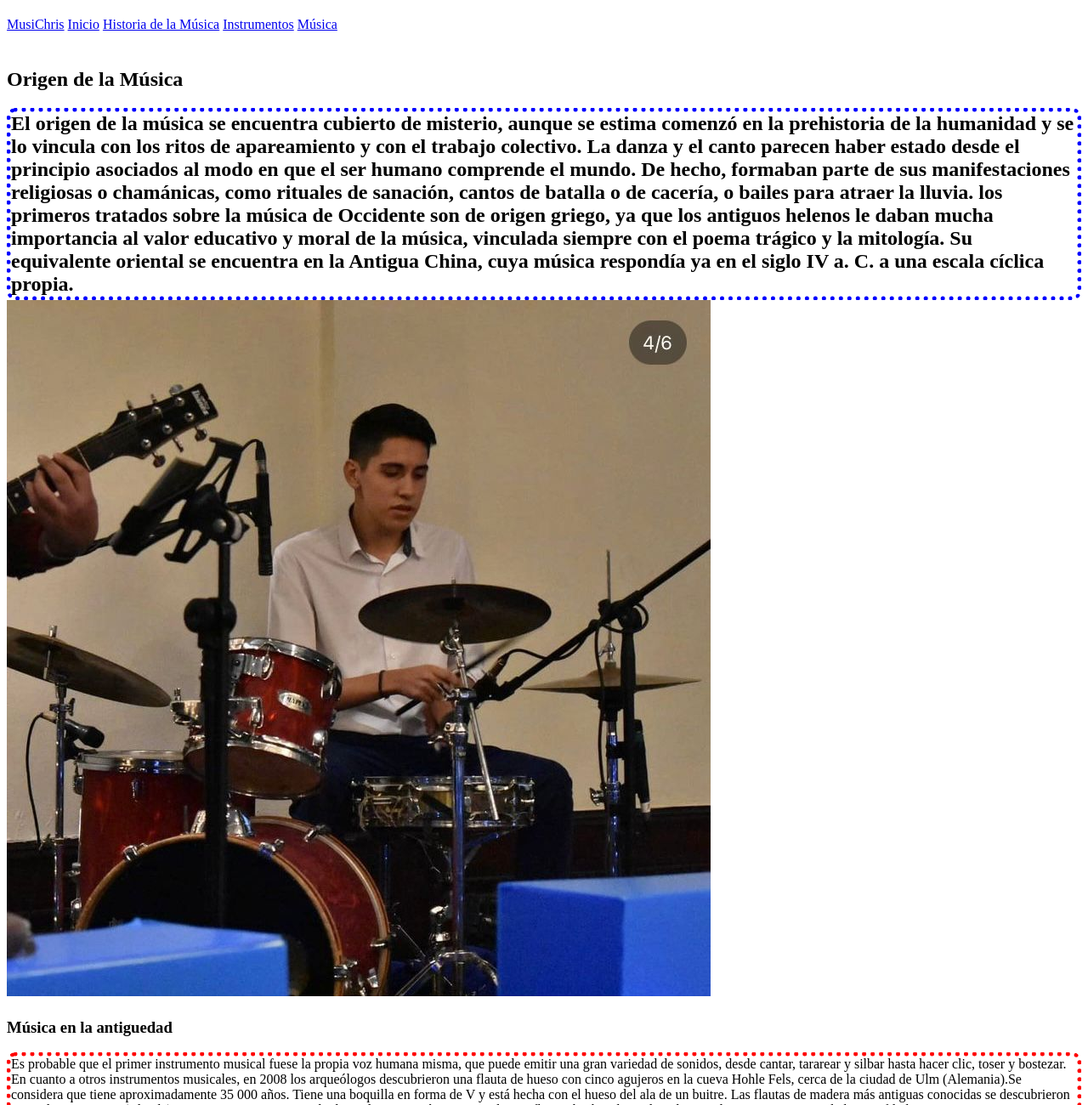
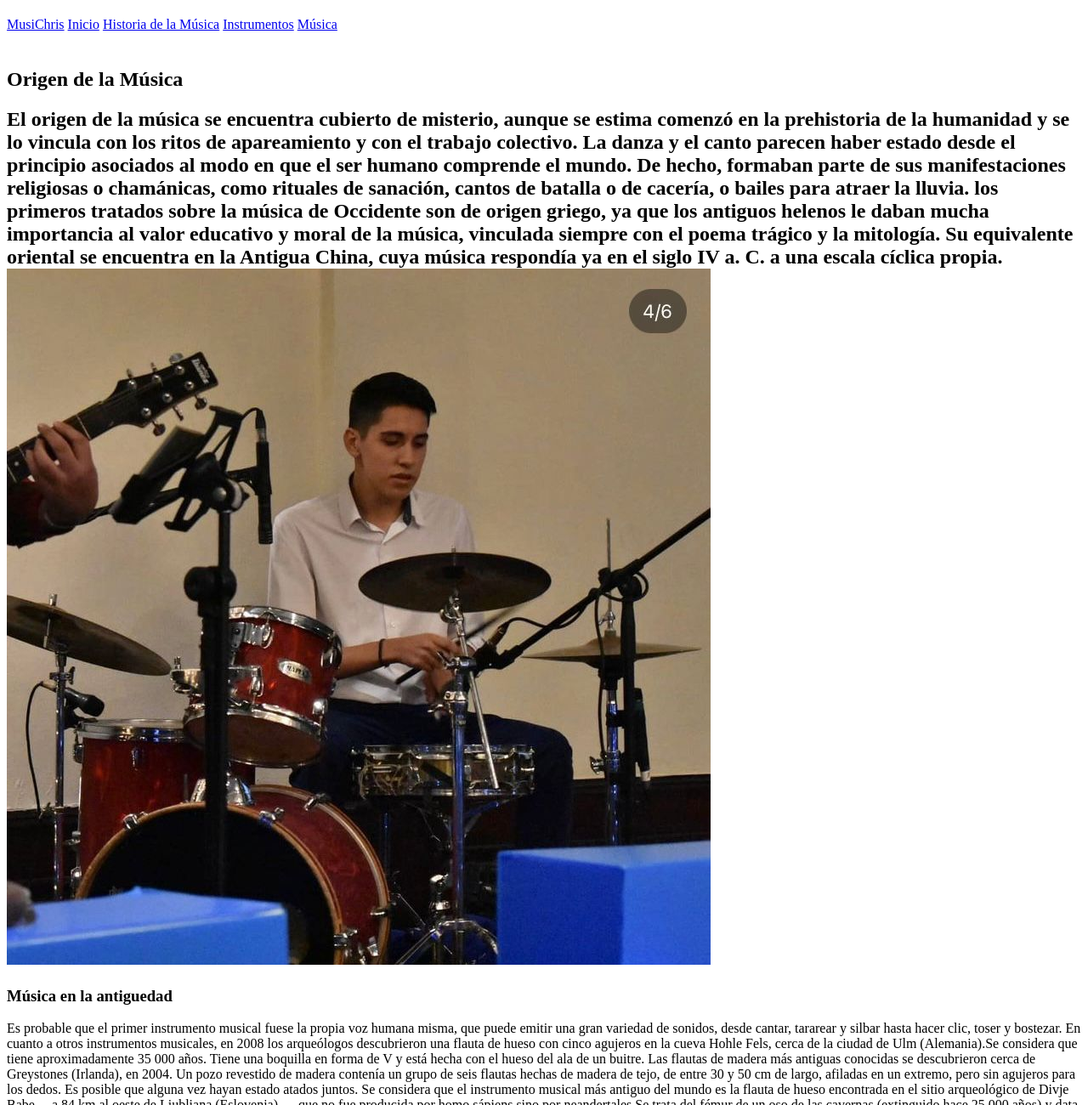
Before and after one commit to Chris09100/MusiChris, a plain HTML site: page historia.html in a window 1280 px wide. Shown: the part 60-1360 px from the top of the page at 85% size. Drawn offline with Linux system fonts and the light colour scheme; files whose address does not match are found by name.

Commit message:
historias

```diff
--- a/historia.html
+++ b/historia.html
@@ -14,13 +14,13 @@
     <a tabindex="6" href="musica.html">Música</a>
     <marquee>MusiChris la web de la Música</marquee>
     <h2 tabindex="7"id="encabezado">Origen de la Música<h2>
-    <article tabindex="8" style="border: 5px dotted blue; border-radius: 10px;">El origen de la música se encuentra cubierto de misterio, aunque se estima comenzó en la prehistoria de la humanidad y se lo vincula con los ritos de apareamiento y con el trabajo colectivo. La danza y el canto parecen haber estado desde el principio asociados al modo en que el ser humano comprende el mundo. De hecho, formaban parte de sus manifestaciones religiosas o chamánicas,
+    <article tabindex="8">El origen de la música se encuentra cubierto de misterio, aunque se estima comenzó en la prehistoria de la humanidad y se lo vincula con los ritos de apareamiento y con el trabajo colectivo. La danza y el canto parecen haber estado desde el principio asociados al modo en que el ser humano comprende el mundo. De hecho, formaban parte de sus manifestaciones religiosas o chamánicas,
          como rituales de sanación, cantos de batalla o de cacería, o bailes para atraer la lluvia.
          los primeros tratados sobre la música de Occidente son de origen griego, ya que los antiguos helenos le daban mucha importancia al valor educativo y moral de la música, vinculada siempre con el poema trágico y la mitología. Su equivalente oriental se encuentra en la Antigua China, cuya música respondía ya en el siglo IV a. C. a una escala cíclica propia.</article>
     <img tabindex="9" src="bateria.jpg" alt="2019">
 
     <h3 tabindex="10"id="encabezado">Música en la antiguedad</h3>
-    <article tabindex="11" style="border: 5px dotted red; border-radius: 10px;">Es probable que el primer instrumento musical fuese la propia voz humana misma, que puede emitir una gran variedad de sonidos, desde cantar, tararear y silbar hasta hacer clic, toser y bostezar. En cuanto a otros instrumentos musicales, en 2008 los arqueólogos descubrieron una flauta de hueso con cinco agujeros en la cueva Hohle Fels, cerca de la ciudad de Ulm (Alemania).Se considera que tiene aproximadamente 35 000 años. Tiene una boquilla en forma de V y está hecha con el hueso del ala de un buitre.
+    <article tabindex="11">Es probable que el primer instrumento musical fuese la propia voz humana misma, que puede emitir una gran variedad de sonidos, desde cantar, tararear y silbar hasta hacer clic, toser y bostezar. En cuanto a otros instrumentos musicales, en 2008 los arqueólogos descubrieron una flauta de hueso con cinco agujeros en la cueva Hohle Fels, cerca de la ciudad de Ulm (Alemania).Se considera que tiene aproximadamente 35 000 años. Tiene una boquilla en forma de V y está hecha con el hueso del ala de un buitre.
 
         Las flautas de madera más antiguas conocidas se descubrieron cerca de Greystones (Irlanda), en 2004. Un pozo revestido de madera contenía un grupo de seis flautas hechas de madera de tejo, de entre 30 y 50 cm de largo, afiladas en un extremo, pero sin agujeros para los dedos. Es posible que alguna vez hayan estado atados juntos.
 
```
